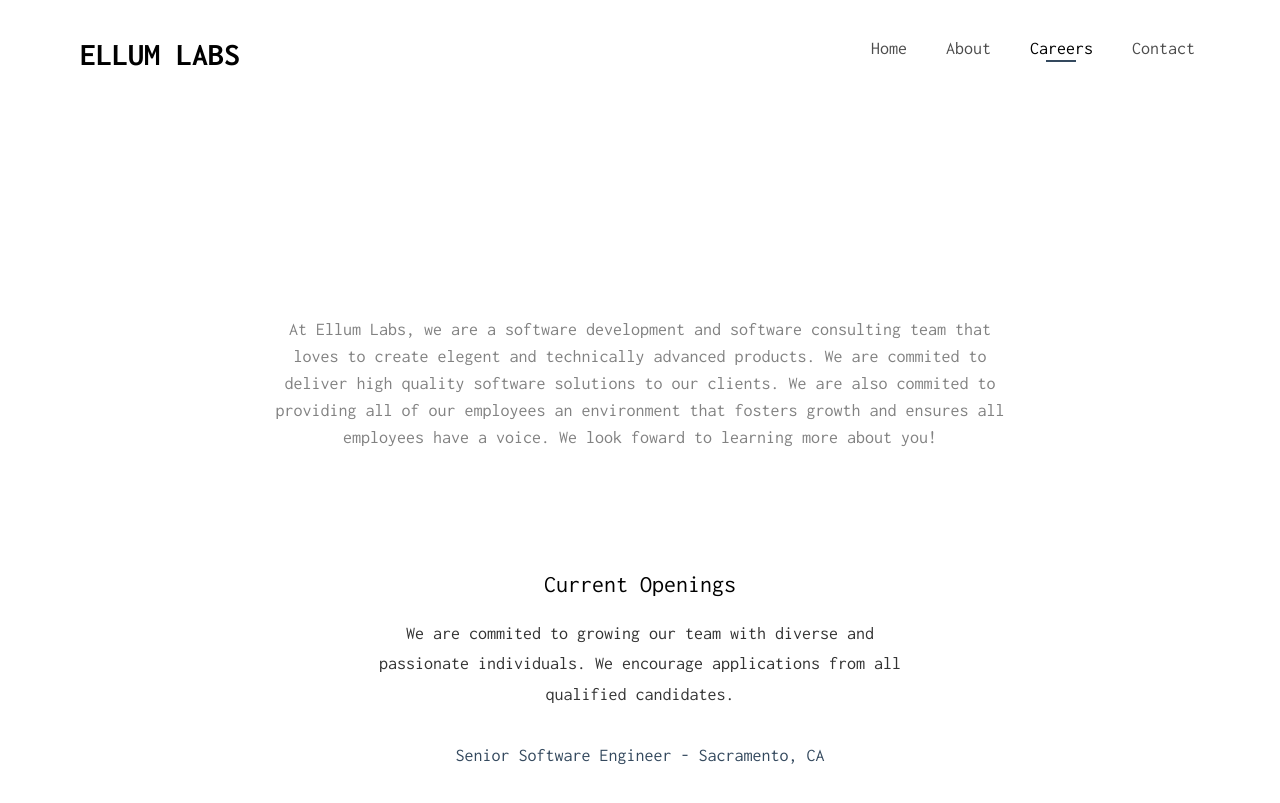
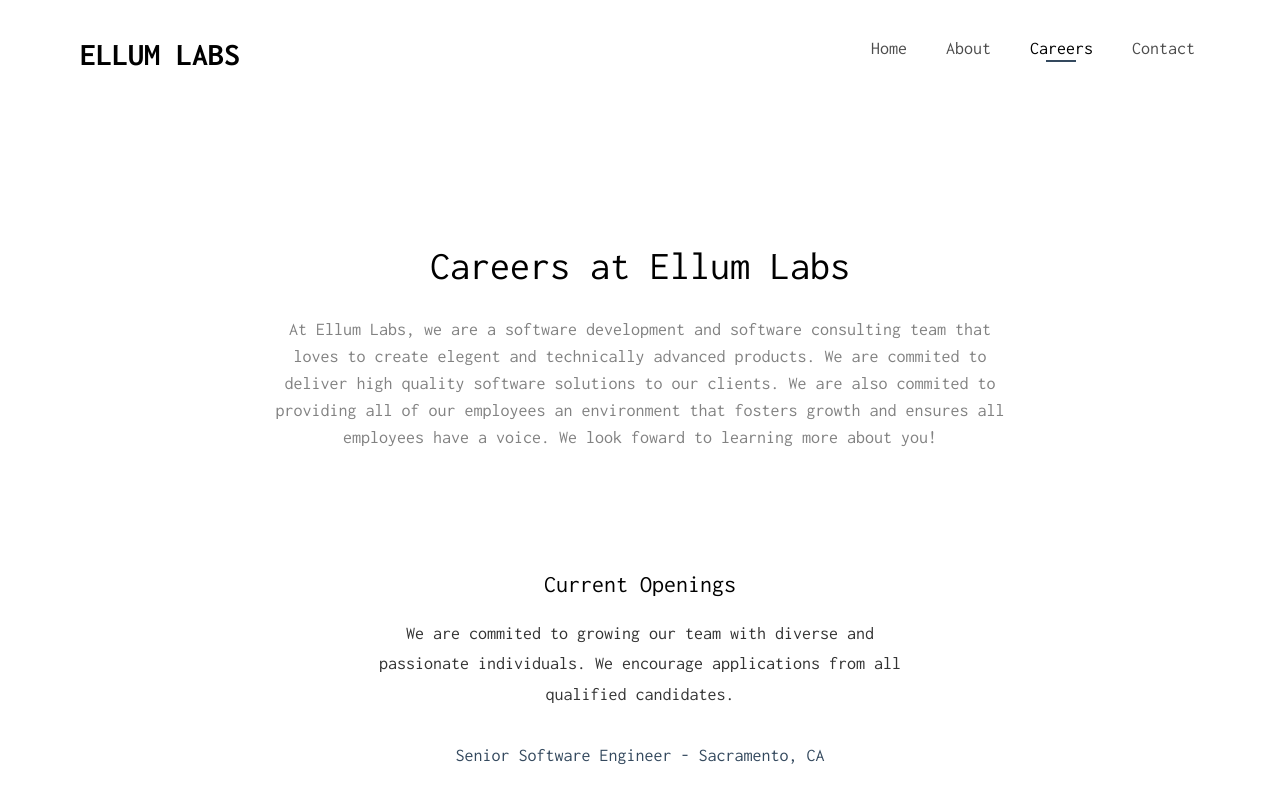
Before and after one commit to ellumlabs/ellumlabs.github.io, a plain HTML site: page careers.html in a window 1280 px wide. Shown: the top 803 px of the page. Drawn offline with Linux system fonts and the light colour scheme; files whose address does not match are found by name.

Commit message:
updated status of h1

```diff
--- a/careers.html
+++ b/careers.html
@@ -75,7 +75,7 @@
 			<div class="container">
 				<div class="row animate-box">
 					<div class="col-md-8 col-md-offset-2 text-center fh5co-heading">
-						<h2>About Ellum Labs</h2>
+						<h2 style="color:black;">Careers at Ellum Labs</h2>
 						<p>
 							At Ellum Labs, we are a software development and software consulting team that loves to
 							create elegent and technically advanced products.
```
